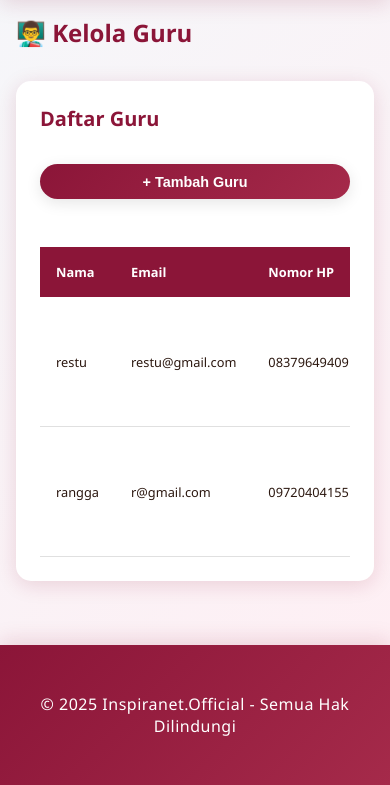
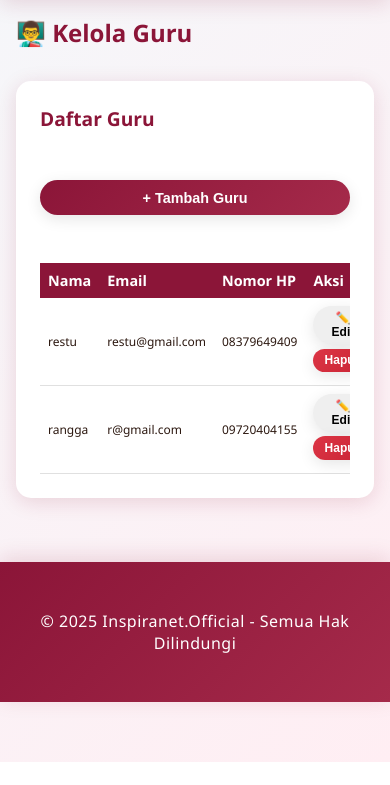
Before and after one commit to rafliyusuf999/aplikasi-tryout-siswa-dan-pembelajaran, a Flask app: page /admin/teachers in a window 390 px wide. Shown: the part 82-867 px from the top of the page. After the commit the page ends 844 px from the top, so only its background shows below. Run offline with Flask 3, Linux system fonts and the light colour scheme; a user stored in the database is signed in.

Commit message:
Improve admin teacher management features and styling
Update the admin interface to allow email updates for teachers, enforce password length requirements, and enhance responsiveness for smaller screen sizes.

Replit-Commit-Author: Agent
Replit-Commit-Session-Id: 0bea7e5a-dba7-4dde-a1aa-92c025379b6f
Replit-Commit-Checkpoint-Type: intermediate_checkpoint
Replit-Commit-Screenshot-Url: https://storage.googleapis.com/screenshot-production-us-central1/bfcd52d2-dc1c-4b34-9763-1baeae42569c/0bea7e5a-dba7-4dde-a1aa-92c025379b6f/BhJ32nn

```diff
--- a/app.py
+++ b/app.py
@@ -512,13 +512,23 @@ def admin_edit_teacher(id):
     if teacher.role != 'teacher':
         return jsonify({'success': False, 'message': 'Hanya bisa mengedit guru'}), 400
 
+    new_email = request.form.get('email')
+    if new_email != teacher.email:
+        existing_user = User.query.filter_by(email=new_email).first()
+        if existing_user:
+            flash('Email sudah digunakan oleh pengguna lain!', 'danger')
+            return redirect(url_for('admin_teachers'))
+
     teacher.full_name = request.form.get('full_name')
-    teacher.email = request.form.get('email')
+    teacher.email = new_email
     teacher.phone_number = request.form.get('phone_number')
 
     password = request.form.get('password')
-    if password:
+    if password and len(password) >= 6:
         teacher.set_password(password)
+    elif password and len(password) < 6:
+        flash('Password minimal 6 karakter!', 'danger')
+        return redirect(url_for('admin_teachers'))
 
     db.session.commit()
 
--- a/static/css/style.css
+++ b/static/css/style.css
@@ -836,10 +836,12 @@ body {
         width: 95%;
         padding: 1rem;
         max-height: calc(100vh - 30px);
+        overflow-y: auto !important;
     }
 
     .modal {
         padding: 10px 0;
+        overflow-y: auto !important;
     }
 
     table {
--- a/templates/admin_teachers.html
+++ b/templates/admin_teachers.html
@@ -125,4 +125,57 @@ document.addEventListener('DOMContentLoaded', function() {
     });
 });
 </script>
+
+<style>
+@media (max-width: 768px) {
+    .card > div:first-child {
+        flex-direction: column;
+        align-items: flex-start !important;
+    }
+
+    .card > div:first-child > button {
+        width: 100%;
+        margin-top: 1rem;
+    }
+
+    .table {
+        font-size: 0.85rem;
+    }
+
+    .table td button {
+        padding: 0.4rem 0.8rem !important;
+        font-size: 0.8rem;
+        margin-right: 3px !important;
+        margin-bottom: 0.3rem;
+    }
+
+    .table thead th {
+        font-size: 0.9rem;
+        padding: 0.5rem;
+    }
+
+    .table tbody td {
+        padding: 0.5rem;
+    }
+}
+
+@media (max-width: 480px) {
+    h1 {
+        font-size: 1.5rem !important;
+    }
+
+    .card h2 {
+        font-size: 1.2rem;
+    }
+
+    .table {
+        font-size: 0.75rem;
+    }
+
+    .table td button {
+        padding: 0.3rem 0.6rem !important;
+        font-size: 0.75rem;
+    }
+}
+</style>
 {% endblock %}
```
Also changed, not shown: 1 other file.
